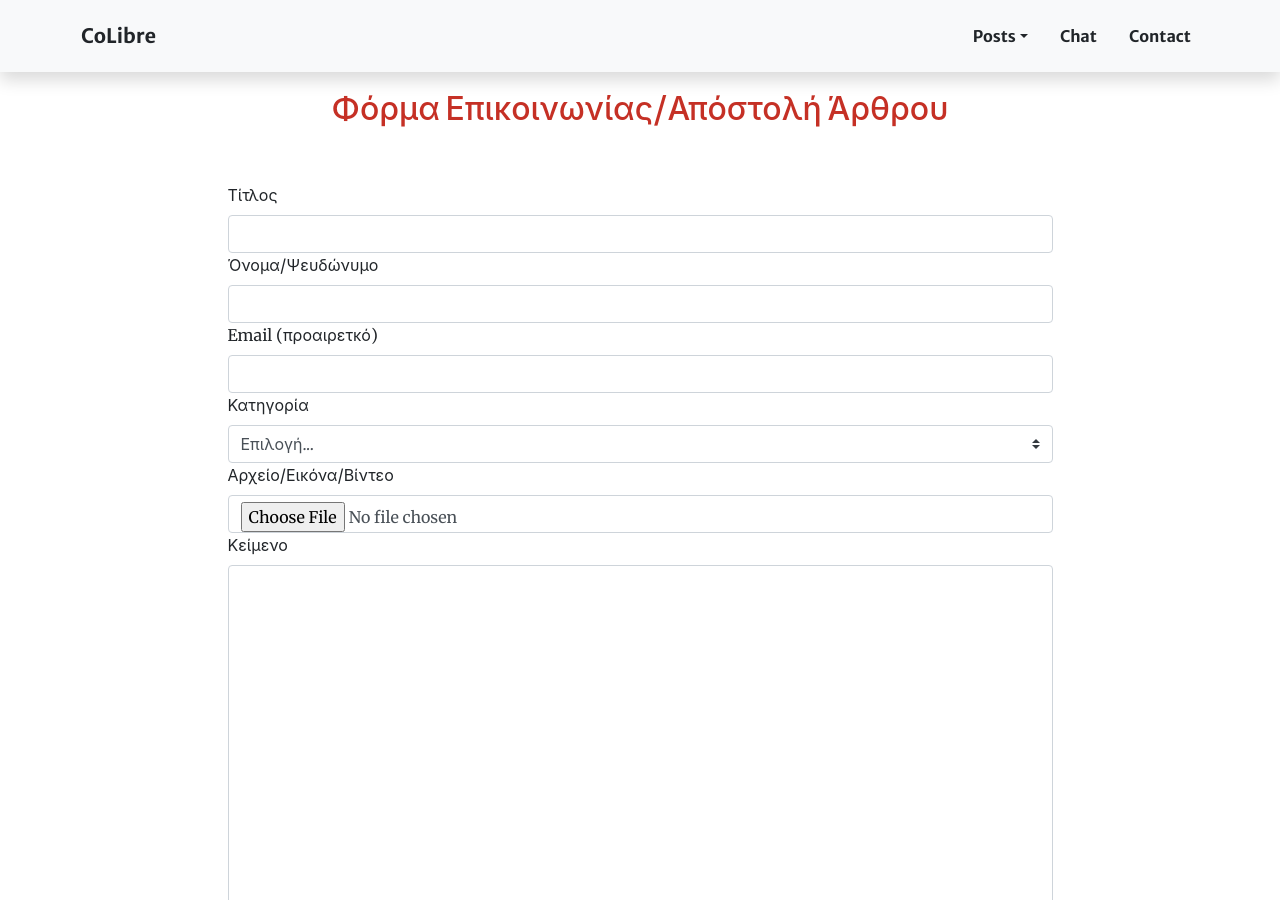
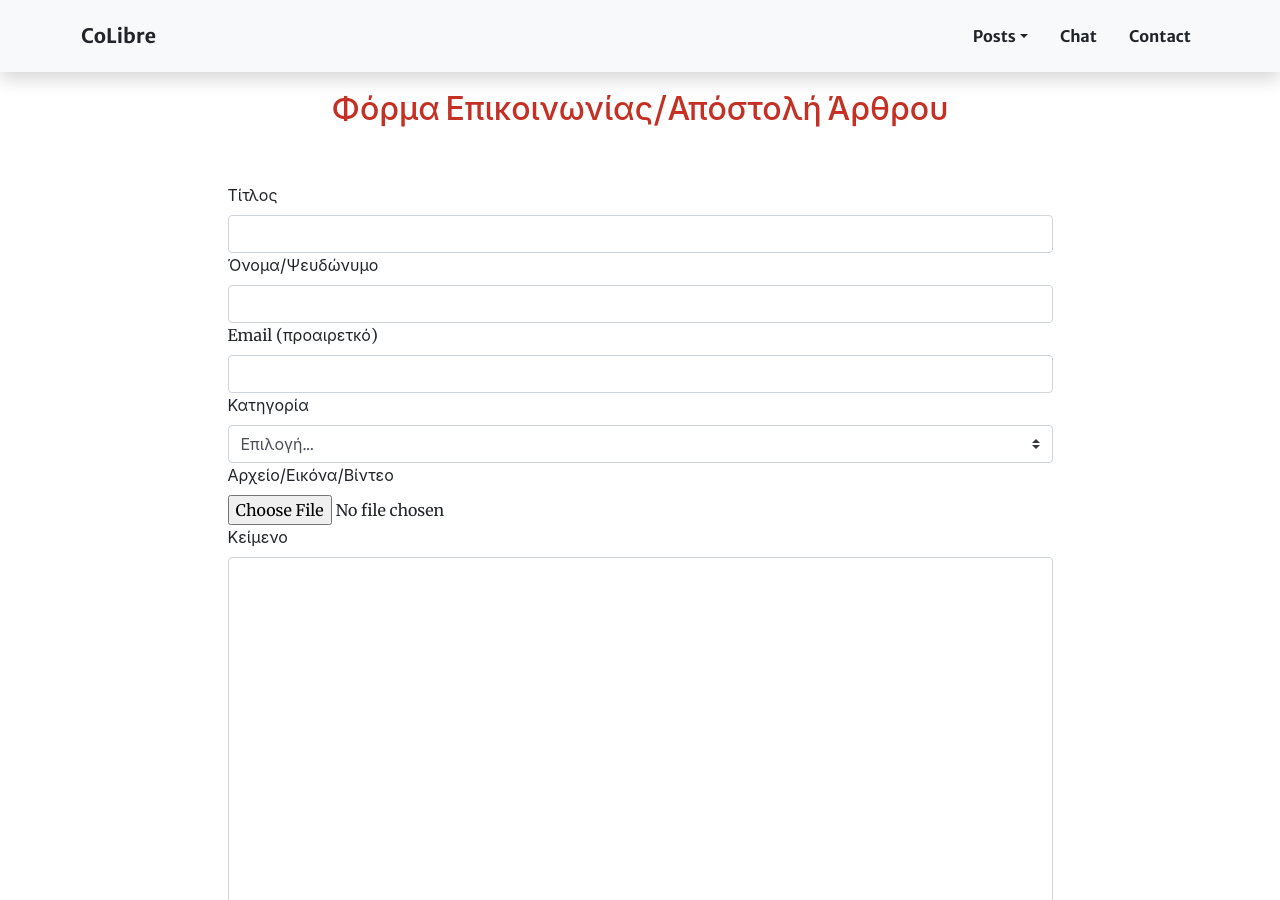
Before and after one commit to colibreradio/colibreradiotest, a Jekyll site: the page built from contact.markdown, in a window 1280 px wide and 900 px high. Built offline with Jekyll 4.4.1, drawn with Linux system fonts in a browser that asks for light colours; nearby versions of some CDN libraries.

Commit message:
Update contact.markdown

```diff
--- a/contact.markdown
+++ b/contact.markdown
@@ -68,7 +68,7 @@ layout: category
                     <div class="col-md-12">
                         <div class="md-form mb-0">
                             <label for="subject" class="">Αρχείο/Εικόνα/Βίντεο</label>
-                              <input type="file" id="file" name="file" class="form-control" />
+                              <input type="file" id="file" name="file" class="form-control-file" />
                         </div>
                     </div>
                 </div>
```
